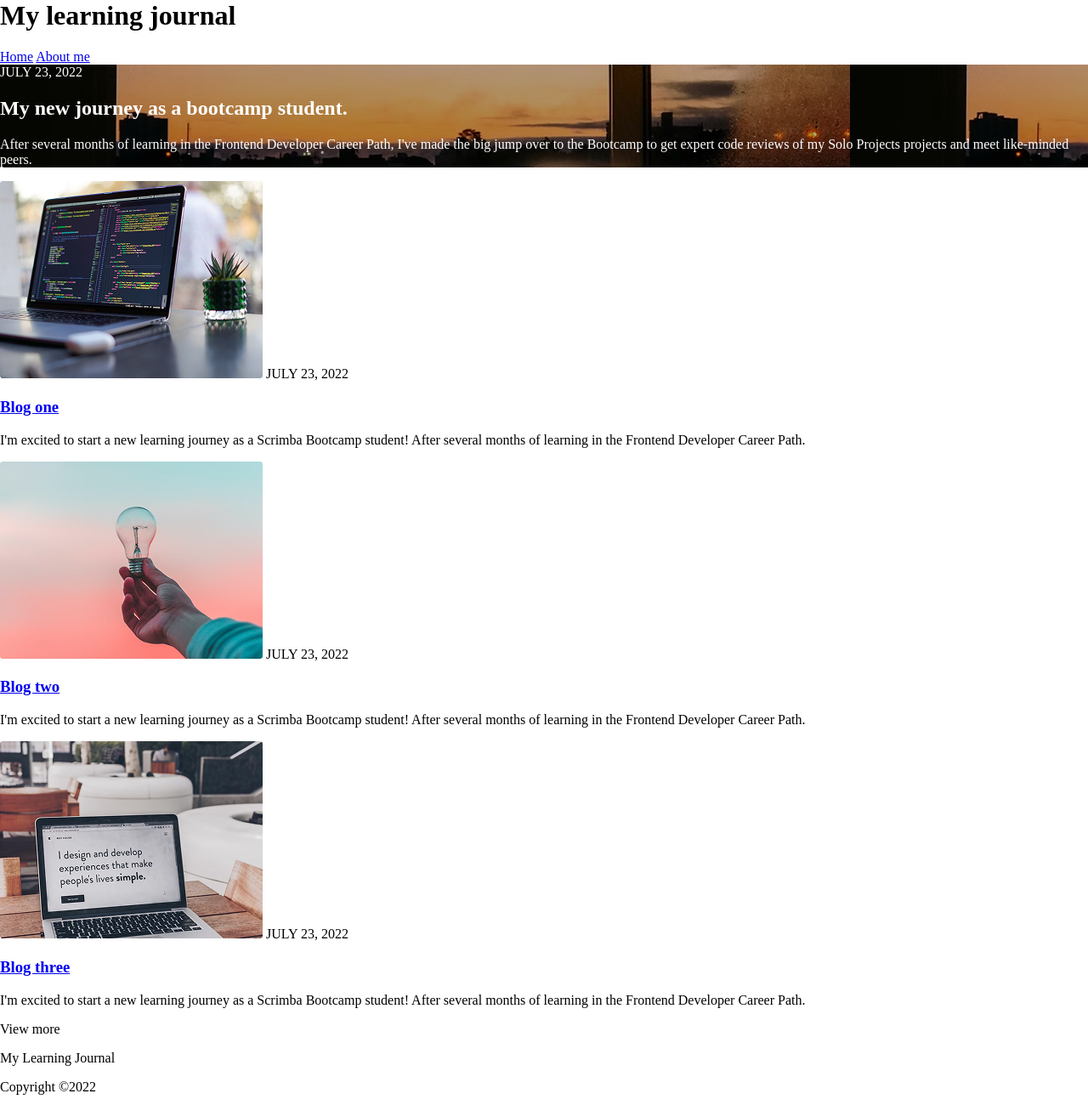
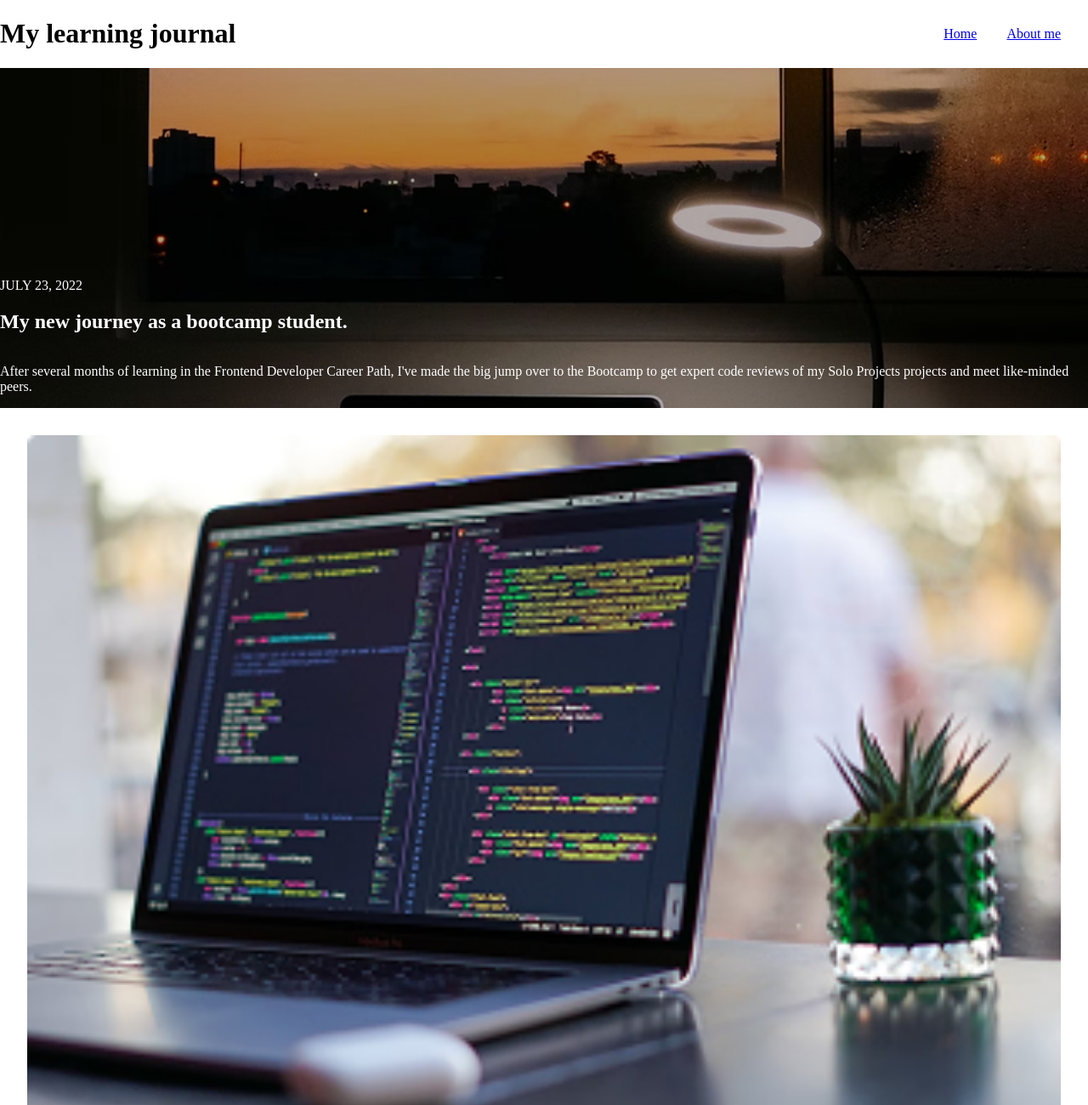
Before and after one commit to MateuszBukowski/Learning-Journal, a plain HTML site: page index.html in a window 1280 px wide. Shown: the top 1300 px of the page at 85% size. Drawn offline with Linux system fonts and the light colour scheme.

Commit message:
Basic flex display begin for articles, header, nav, hero
Basic flex display begin for articles, header, nav, hero

```diff
--- a/css/style.css
+++ b/css/style.css
@@ -4,7 +4,39 @@ body {
     padding: 0;
 }
 
+header {
+    display: flex;
+    justify-content: space-between;
+}
+
+nav {
+    margin: auto 0;
+}
+
+nav a {
+    margin-right: 2em;
+}
+
 .hero {
     background-image: url("../images/blog-image-hero.png");
     color: white;
+    background-size: cover;
+    /* background-repeat: no-repeat; */
+    height: 400px;
+    display: flex;
+    flex-direction: column;
+    justify-content: flex-end;
+    align-items: start;
 }
+
+article {
+    display: flex;
+    flex-direction: column;
+    margin: 2em;
+}
+
+footer {
+    background-color: #202020;
+    color: #ffffff;
+    text-align: center;
+}
--- a/index.html
+++ b/index.html
@@ -11,6 +11,10 @@
                 <a href="index.html">Home</a>
                 <a href="aboutme.html">About me</a>
             </nav>
+        </header>
+
+        <main>
+             <!-- HERO -->
             <div class="hero">
                 <data>JULY 23, 2022</data>
                 <h2>My new journey as a bootcamp student.</h2>
@@ -19,9 +23,7 @@
                     the Bootcamp to get expert code reviews of my Solo
                     Projects projects and meet like-minded peers.</p>
             </div>
-        </header>
 
-        <main>
             <!-- Rescently added articles  -->
             <article>
                 <img src="images/blog-image-06.png" alt="Some alternative description.">
```
